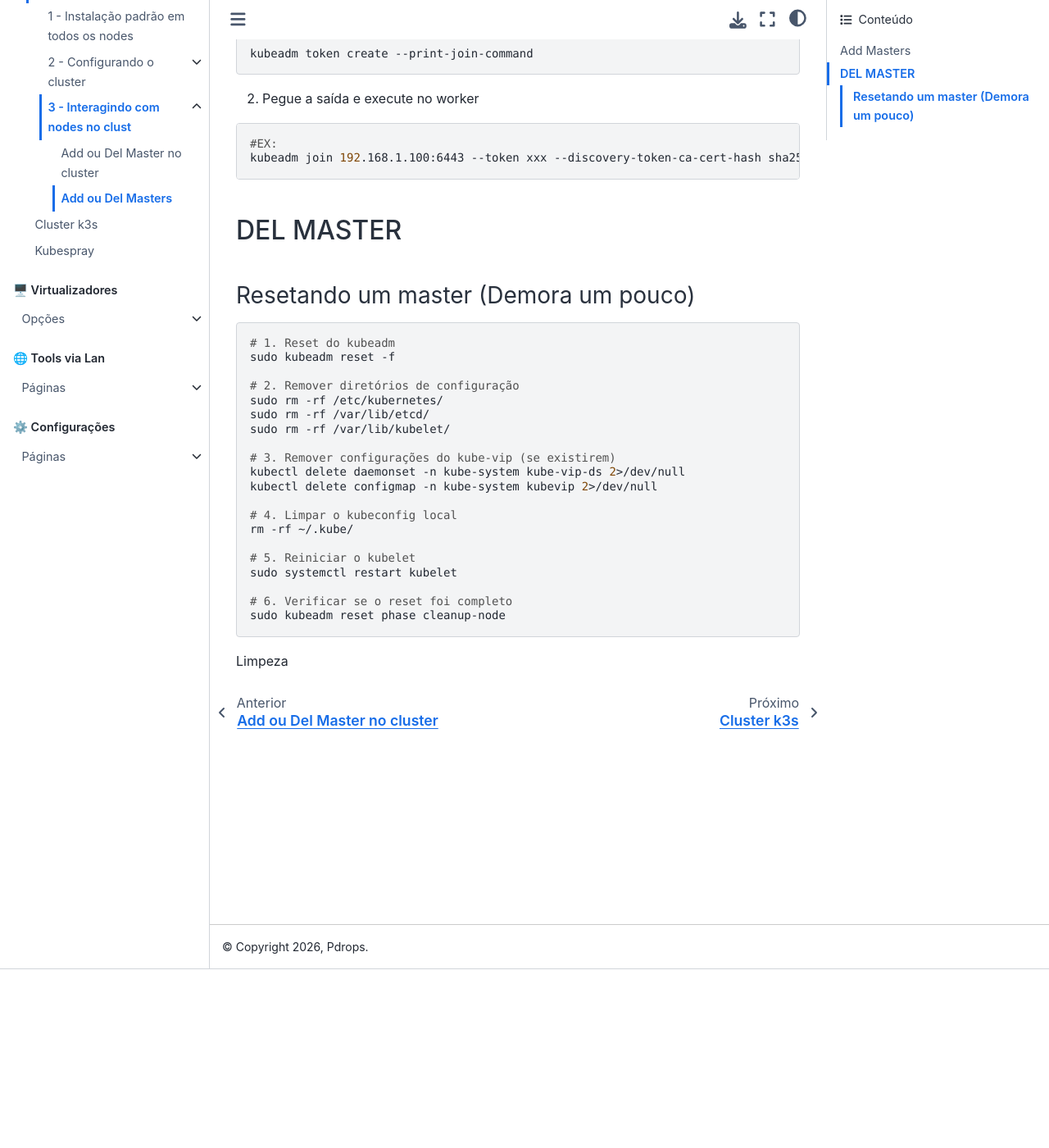
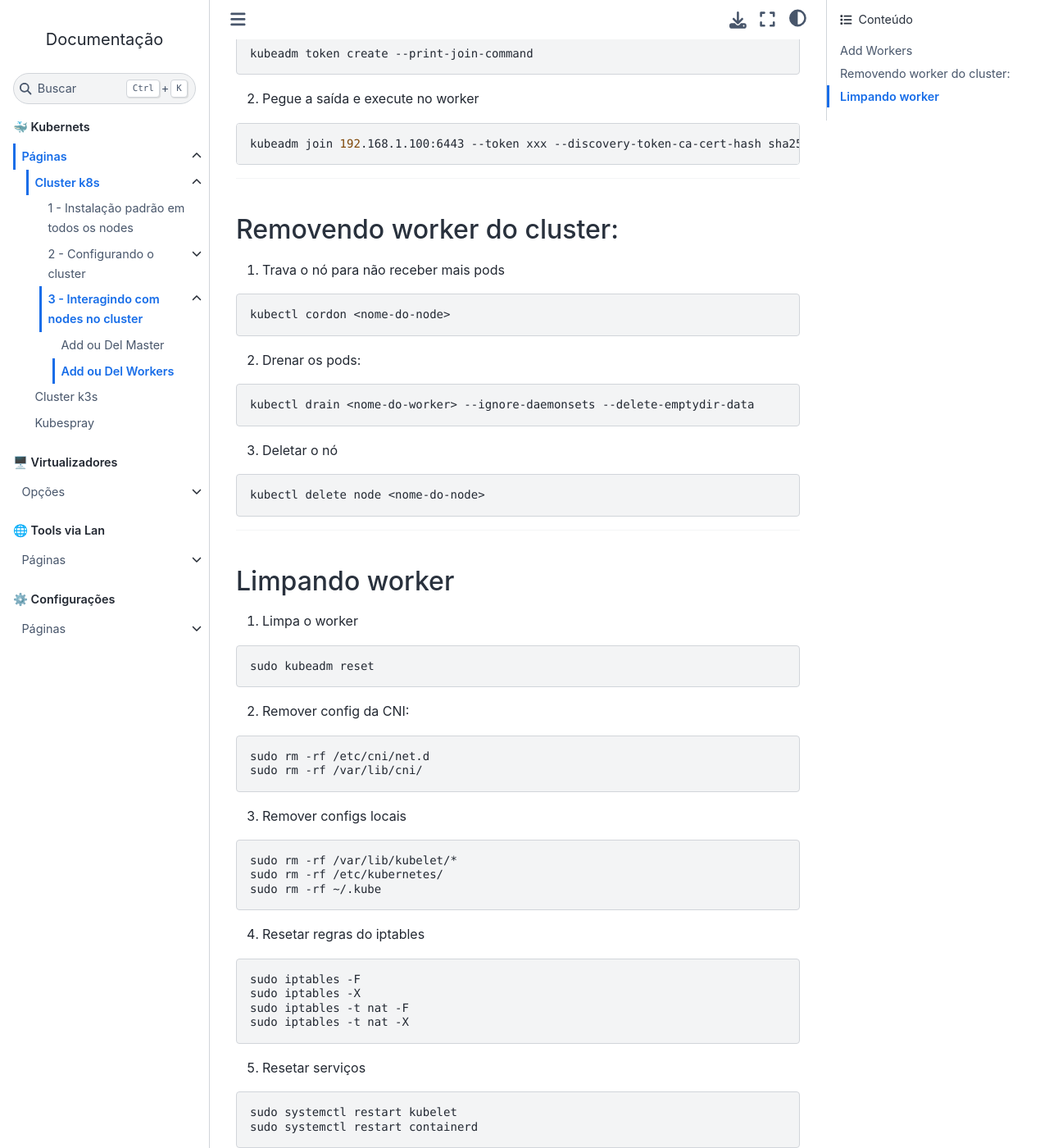
Before and after one commit to NwDPiter/docs, a Sphinx documentation site: the page built from source/geral/kubernets/k8s/add_nodes/move_master_workers/move_workers.md, in a window 1280 px wide and 1400 px high, scrolled down 218 px. Shown: the whole window at 82% size. Built offline with Sphinx 7.4.7 and the Sphinx Book theme 1.1.4, drawn with Linux system fonts in a browser that asks for light colours; before the commit the page ends 1174 px from its top, so only the background shows below that; some of the changed text lies outside the part shown.

Commit message:
Refactor documentation for managing Kubernetes master and worker nodes to improve clarity and organization

````diff
--- a/source/geral/kubernets/k8s/add_nodes/move_master_workers/move_workers.md
+++ b/source/geral/kubernets/k8s/add_nodes/move_master_workers/move_workers.md
@@ -1,46 +1,66 @@
-# Add ou Del Masters
+# Add ou Del Workers
 
-
-## Add Masters
+## Add Workers
 
 1. Em qualquer master execute:
-
-```bash
+```sh
 kubeadm token create --print-join-command
 ```
 
-2. Pegue a saída e execute no worker
+2. Pegue  a saída e execute no worker
 
-```bash
-#EX:
+```sh
 kubeadm join 192.168.1.100:6443 --token xxx --discovery-token-ca-cert-hash sha256:xxx
 ```
 
-## DEL MASTER
+---
 
-### Resetando um master (Demora um pouco)
+## Removendo worker do cluster:
 
-```bash
-# 1. Reset do kubeadm
-sudo kubeadm reset -f
-
-# 2. Remover diretórios de configuração
-sudo rm -rf /etc/kubernetes/
-sudo rm -rf /var/lib/etcd/
-sudo rm -rf /var/lib/kubelet/
-
-# 3. Remover configurações do kube-vip (se existirem)
-kubectl delete daemonset -n kube-system kube-vip-ds 2>/dev/null
-kubectl delete configmap -n kube-system kubevip 2>/dev/null
-
-# 4. Limpar o kubeconfig local
-rm -rf ~/.kube/
-
-# 5. Reiniciar o kubelet
-sudo systemctl restart kubelet
-
-# 6. Verificar se o reset foi completo
-sudo kubeadm reset phase cleanup-node
+1. Trava o nó para não receber mais pods
+```sh
+kubectl cordon <nome-do-node>
+```
+2. Drenar os pods:
+```sh
+kubectl drain <nome-do-worker> --ignore-daemonsets --delete-emptydir-data
 ```
 
-Limpeza
+3. Deletar o nó
+```sh
+kubectl delete node <nome-do-node>
+```
+---
+
+## Limpando worker
+1. Limpa o worker
+```sh
+sudo kubeadm reset
+```
+
+2. Remover config da CNI:
+```sh
+sudo rm -rf /etc/cni/net.d
+sudo rm -rf /var/lib/cni/
+```
+
+3. Remover configs locais
+```sh
+sudo rm -rf /var/lib/kubelet/*
+sudo rm -rf /etc/kubernetes/
+sudo rm -rf ~/.kube
+```
+
+4. Resetar regras do iptables
+```sh
+sudo iptables -F
+sudo iptables -X
+sudo iptables -t nat -F
+sudo iptables -t nat -X
+```
+
+5. Resetar serviços
+```sh
+sudo systemctl restart kubelet
+sudo systemctl restart containerd
+```
--- a/source/geral/kubernets/k8s/add_nodes/move_nodes.md
+++ b/source/geral/kubernets/k8s/add_nodes/move_nodes.md
@@ -1,4 +1,4 @@
-# 3 - Interagindo com nodes no clust
+# 3 - Interagindo com nodes no cluster
 
 ```{toctree}
 :maxdepth: 2
````
Also changed, not shown: source/geral/kubernets/k8s/add_nodes/move_master_workers/move_masters.md (+37 -15 lines), source/geral/kubernets/k8s/stack_cluster/setup_cluster.md (+1 -2 lines).
